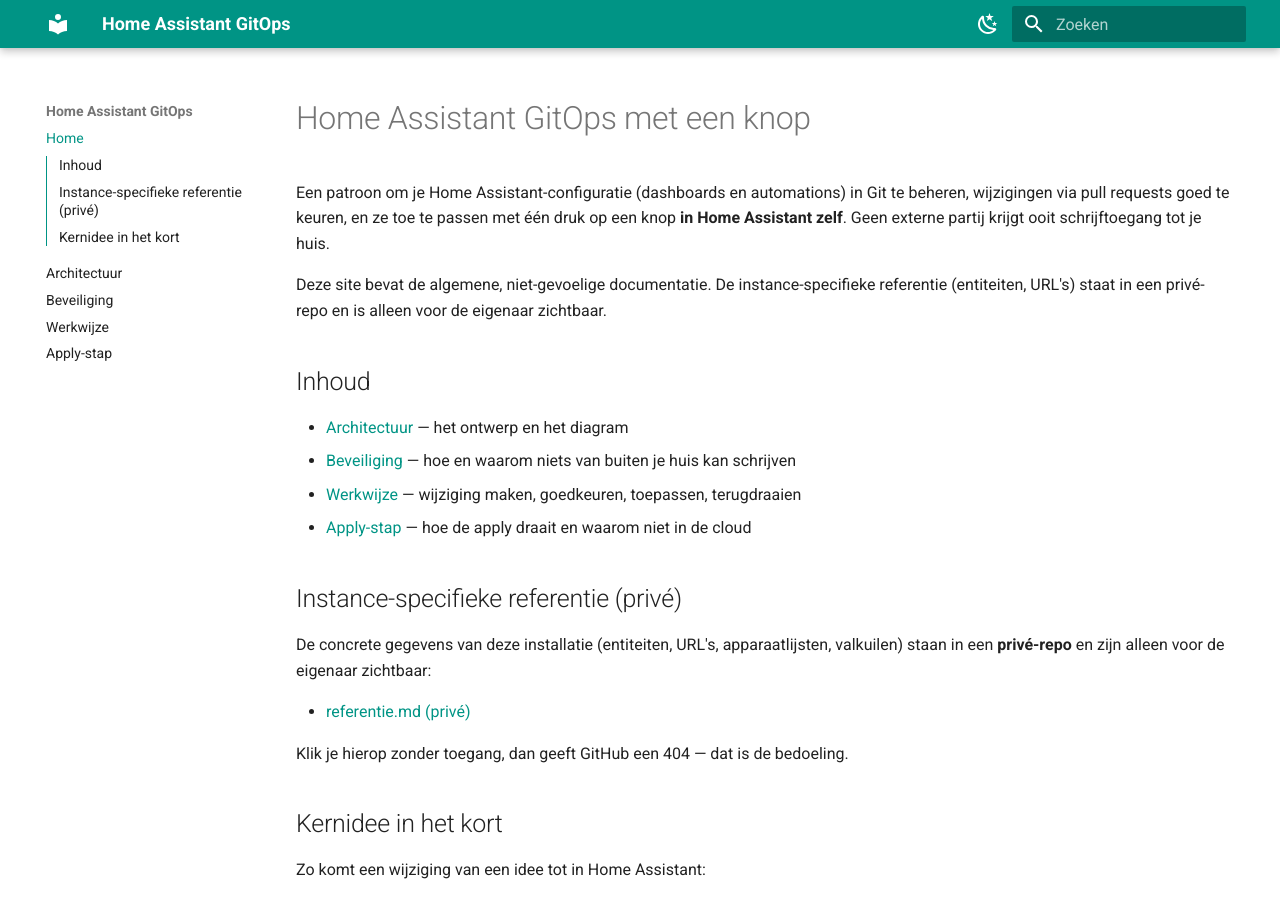
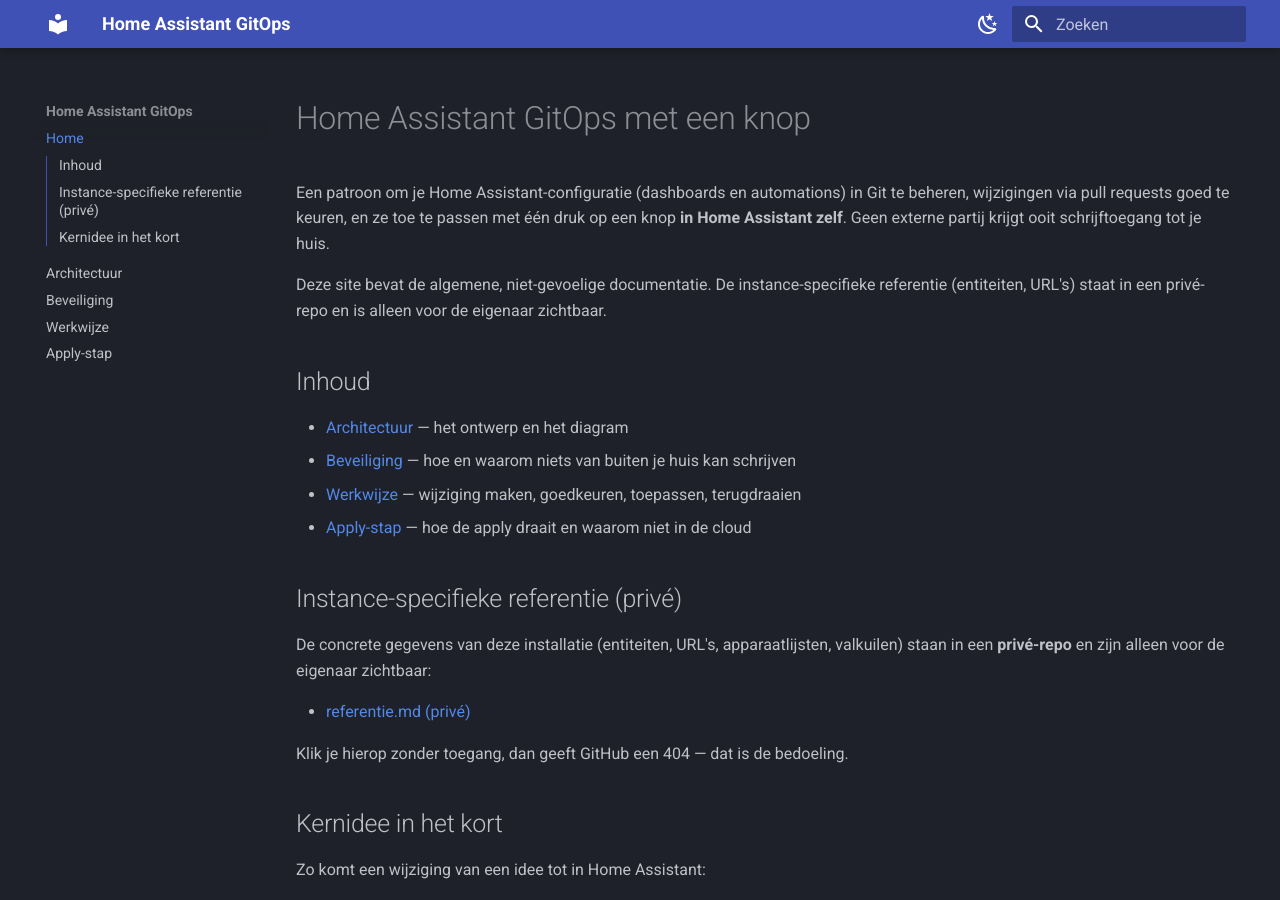
Before and after one commit to dirkjanv-prive/home-assistant-docs, an MkDocs documentation site: the page built from docs/index.md, in a window 1280 px wide and 900 px high. Built offline with MkDocs 1.6.1 and Material for MkDocs 9.7.7, drawn with Linux system fonts in a browser that asks for light colours.

Commit message:
Update mkdocs.yml

```diff
--- a/mkdocs.yml
+++ b/mkdocs.yml
@@ -4,9 +4,9 @@ theme:
   name: material
   language: nl
   palette:
-    - scheme: default
-      primary: teal
-      accent: teal
+    - scheme: slate
+      primary: indigo
+      accent: indigo
       toggle:
         icon: material/weather-night
         name: Donker thema
```
